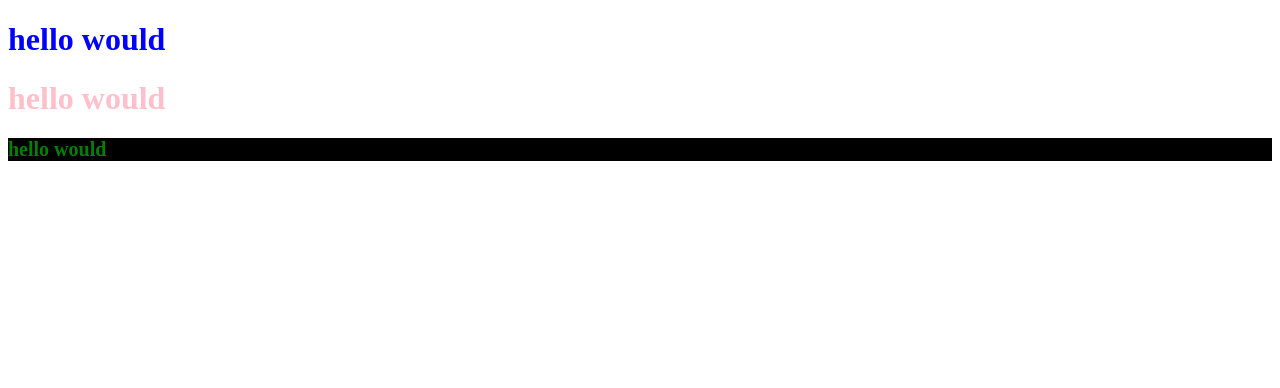
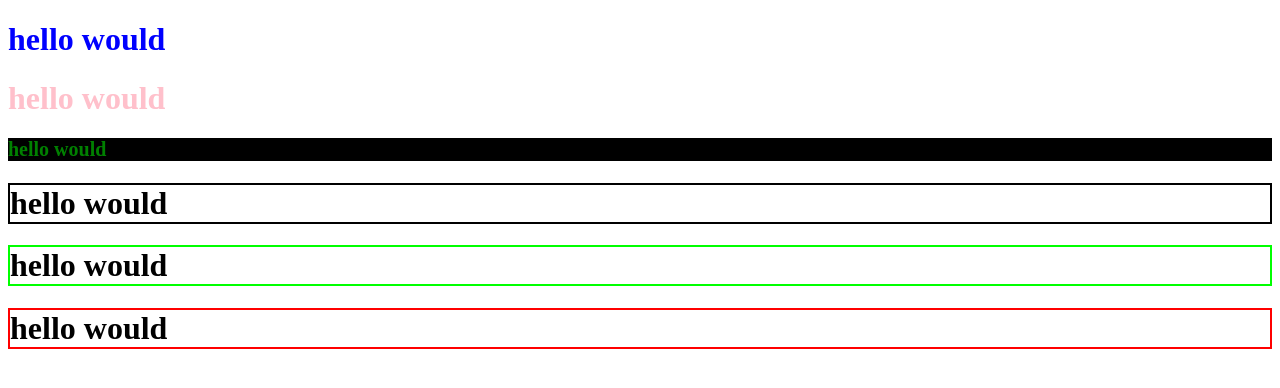
Before and after one commit to Amir-FF/vue-exercise, a Vue app: page / in a window 1280 px wide. Shown: the top 388 px of the page. Built offline with nearby package versions, Linux system fonts and the light colour scheme.

Commit message:
add file css && sass

```diff
--- a/package.json
+++ b/package.json
@@ -13,6 +13,7 @@
   },
   "devDependencies": {
     "@vitejs/plugin-vue": "^6.0.8",
+    "sass": "^1.103.1",
     "vite": "^8.2.2"
   }
 }
--- a/src/App.vue
+++ b/src/App.vue
@@ -1,5 +1,7 @@
 <script setup>
   import { ref } from "vue";
+  import "./css/main.css";
+  import "./sass/main.scss";
 
   const age = 34;
   const isAge = 40 < age;
@@ -22,9 +24,21 @@
   <h1 class="bg-black" :class="[isAge ? cla : 'green', 'font-size-20px']">
     hello would
   </h1>
+
+  <h1 class="border">hello would</h1>
+
+  <h1 class="border-sass">hello would</h1>
+
+  <h1 class="border-scoped-sass">hello would</h1>
 </template>
 
-<style>
+<style lang="scss" scoped>
+  $border-scoped: 2px #f00 solid;
+
+  .border-scoped-sass {
+    border: $border-scoped;
+  }
+
   .pink {
     color: pink;
   }
--- /dev/null
+++ b/src/css/main.css
@@ -0,0 +1,3 @@
+.border {
+  border: 2px solid #000;
+}
--- /dev/null
+++ b/src/sass/main.scss
@@ -0,0 +1,5 @@
+$border: 2px #0f0 solid;
+
+.border-sass {
+  border: $border;
+}
```
Also changed, not shown: 1 other file (tests, documents, lock files or other folders).
